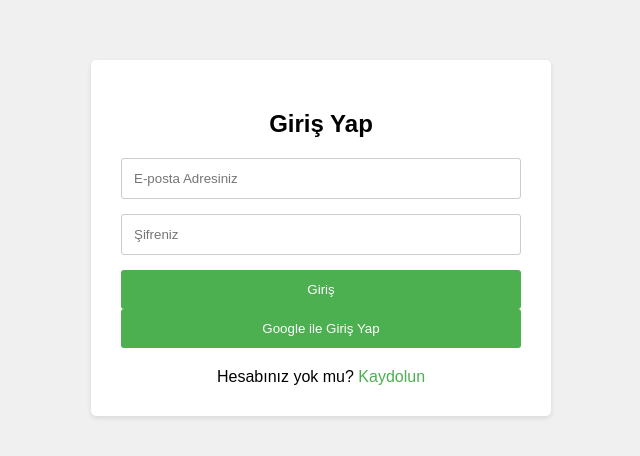
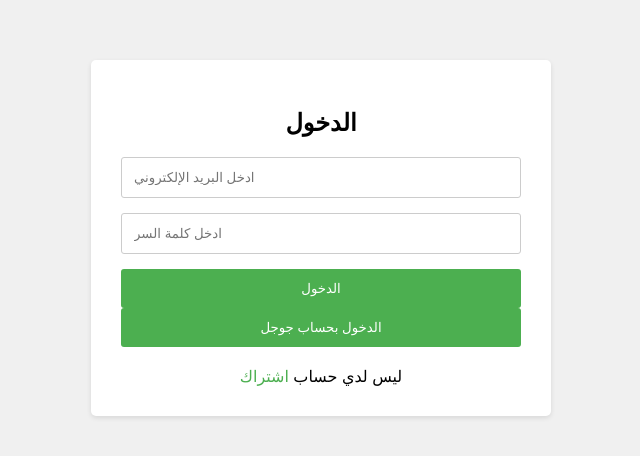
Before and after one commit to Ammar2033/ZAIN, a website: page index.html in a window 1280 px wide. Shown: the part 170-626 px from the top of the page, without its empty margins (319-959 px from the left). Drawn offline with Linux system fonts and the light colour scheme.

Commit message:
Update index.html

```diff
--- a/index.html
+++ b/index.html
@@ -69,27 +69,27 @@
 </head>
 <body>
   <div class="container" id="login-form">
-    <h2>Giriş Yap</h2>
+    <h2>الدخول</h2>
     <form>
-      <input type="email" id="login-email" placeholder="E-posta Adresiniz" required>
-      <input type="password" id="login-password" placeholder="Şifreniz" required>
-      <button type="submit" onclick="login()">Giriş</button>
-      <button type="button" onclick="loginWithGoogle()">Google ile Giriş Yap</button>
+      <input type="email" id="login-email" placeholder="ادخل البريد الإلكتروني" required>
+      <input type="password" id="login-password" placeholder="ادخل كلمة السر" required>
+      <button type="submit" onclick="login()">الدخول</button>
+      <button type="button" onclick="loginWithGoogle()">الدخول بحساب جوجل</button>
     </form>
     <div class="switch-form">
-      Hesabınız yok mu? <a href="#" onclick="showSignupForm()">Kaydolun</a>
+      ليس لدي حساب <a href="#" onclick="showSignupForm()">اشتراك</a>
     </div>
   </div>
 
   <div class="container" id="signup-form" style="display: none;">
-    <h2>Kayıt Ol</h2>
+    <h2>ليس لدي حساب</h2>
     <form>
-      <input type="email" id="signup-email" placeholder="E-posta Adresiniz" required>
-      <input type="password" id="signup-password" placeholder="Şifreniz" required>
-      <button type="submit" onclick="signup()">Kaydol</button>
+      <input type="email" id="signup-email" placeholder="ادخل البريد الإلكتروني" required>
+      <input type="password" id="signup-password" placeholder="ادخل كلمة السر" required>
+      <button type="submit" onclick="signup()">اشتراك</button>
     </form>
     <div class="switch-form">
-      Zaten hesabınız var mı? <a href="#" onclick="showLoginForm()">Giriş Yapın</a>
+      هل يوجد حساب؟ <a href="#" onclick="showLoginForm()">الدخول</a>
     </div>
   </div>
 
```
